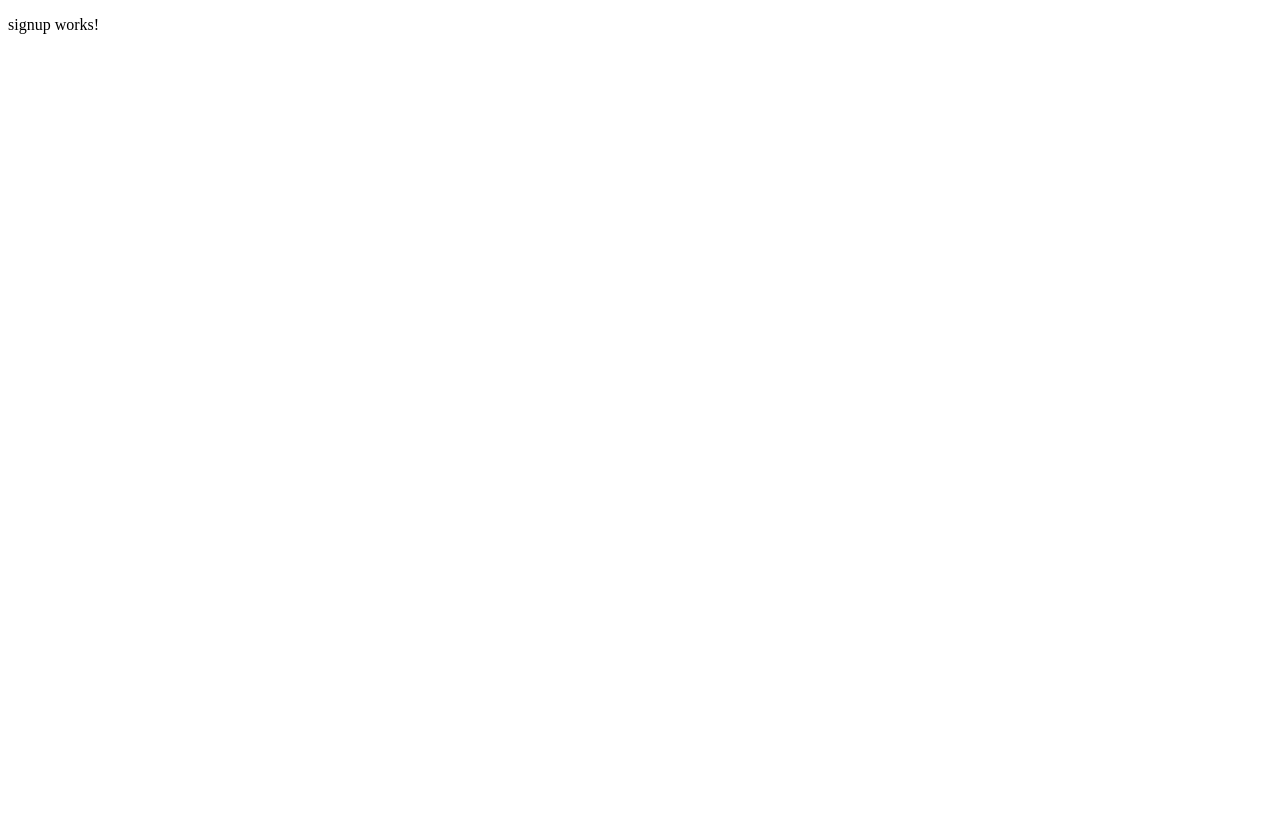
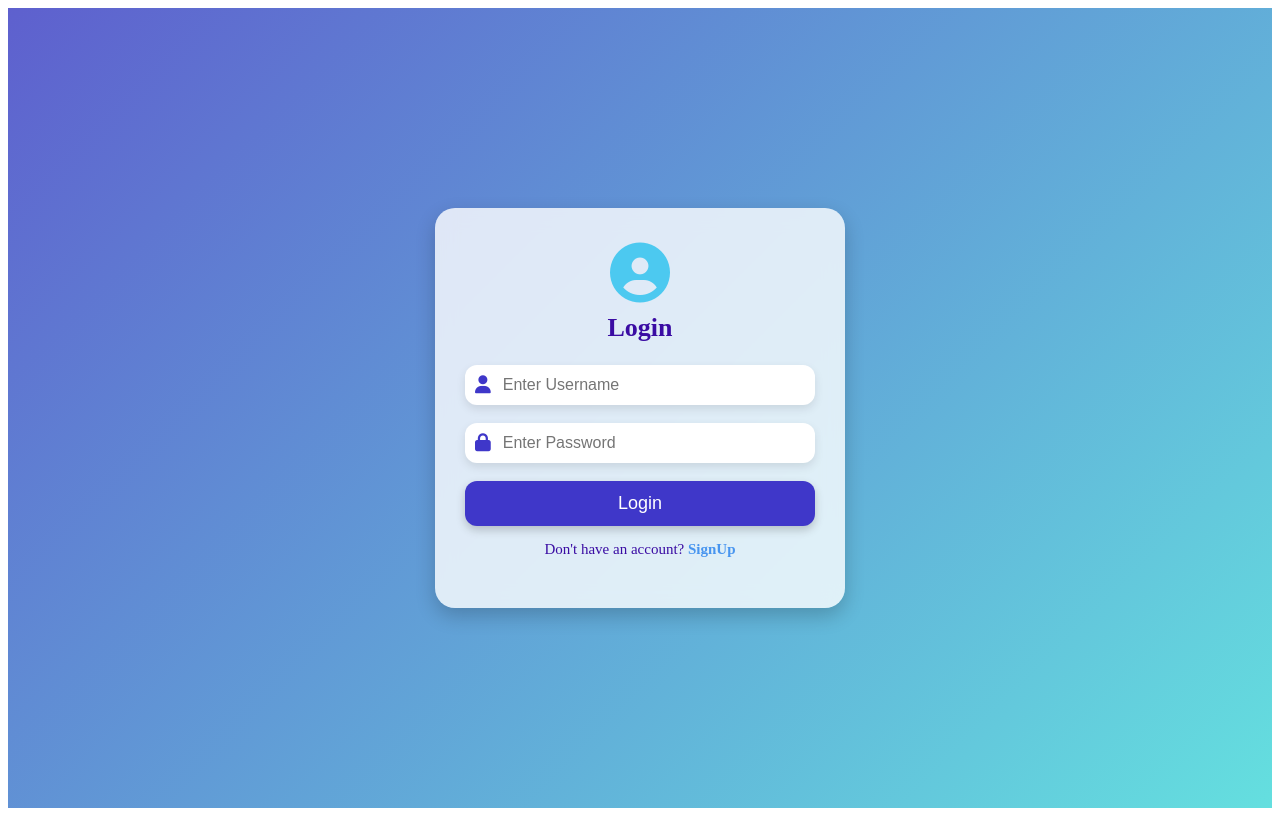
Before and after one commit to bintariq29/cfms_frontend, an Angular app: page /login in a window 1280 px wide. Built offline with nearby package versions, Linux system fonts and the light colour scheme.

Commit message:
route to signup successful

```diff
--- a/src/app/app.routes.ts
+++ b/src/app/app.routes.ts
@@ -5,11 +5,11 @@ import { Signup } from './pages/signup/signup';
 export const routes: Routes = [
     {
         path: "",
-        component: Login
+        redirectTo: 'login', pathMatch: 'full'
     },
     {
         path: "login",
-        component: Signup
+        component: Login
     },
     {
         path: "signup",
--- a/src/app/pages/login/login.html
+++ b/src/app/pages/login/login.html
@@ -20,7 +20,7 @@
         <!-- New Added Text -->
         <p class="signup-text">
             Don't have an account?
-      <a href="#" class="signup-link">SignUp</a>
+            <a class="signup-link" (click)="onSignupTap()">SignUp</a>
         </p>
     </div>
 </div>
--- a/src/app/pages/login/login.ts
+++ b/src/app/pages/login/login.ts
@@ -1,4 +1,5 @@
-import { Component } from '@angular/core';
+import { Component, inject } from '@angular/core';
+import { Router } from '@angular/router';
 
 @Component({
   selector: 'app-login',
@@ -7,5 +8,9 @@ import { Component } from '@angular/core';
   styleUrl: './login.css',
 })
 export class Login {
+  router=inject(Router)
+  onSignupTap(){
+    this.router.navigateByUrl("/signup")
+  }
 
 }
```
Lines whose indentation alone changed are shown as unchanged.
